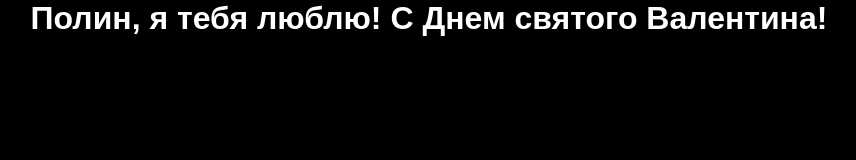
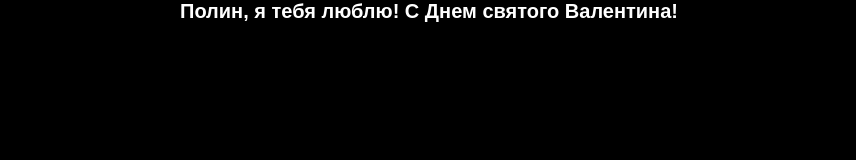
Before and after one commit to DanilKokorin/-3, a plain HTML site: page index.html in a window 1280 px wide. Shown: the whole page, without its empty margins (211-1067 px from the left). Drawn offline with nearby package versions, Linux system fonts and the light colour scheme.

Commit message:
Update index.html

```diff
--- a/index.html
+++ b/index.html
@@ -15,6 +15,8 @@
     color: white;
     justify-content: center;
     display: flex;
+    font-size: 10px;
+    text-align: center;
         }
 
         @import url("https://fonts.googleapis.com/css2?family=Montserrat:ital,wght@0,100;0,200;0,300;0,400;0,500;0,600;0,700;0,800;0,900;1,100;1,200;1,300;1,400;1,500;1,600;1,700;1,800;1,900&display=swap");
```
Lines whose indentation alone changed are shown as unchanged.
